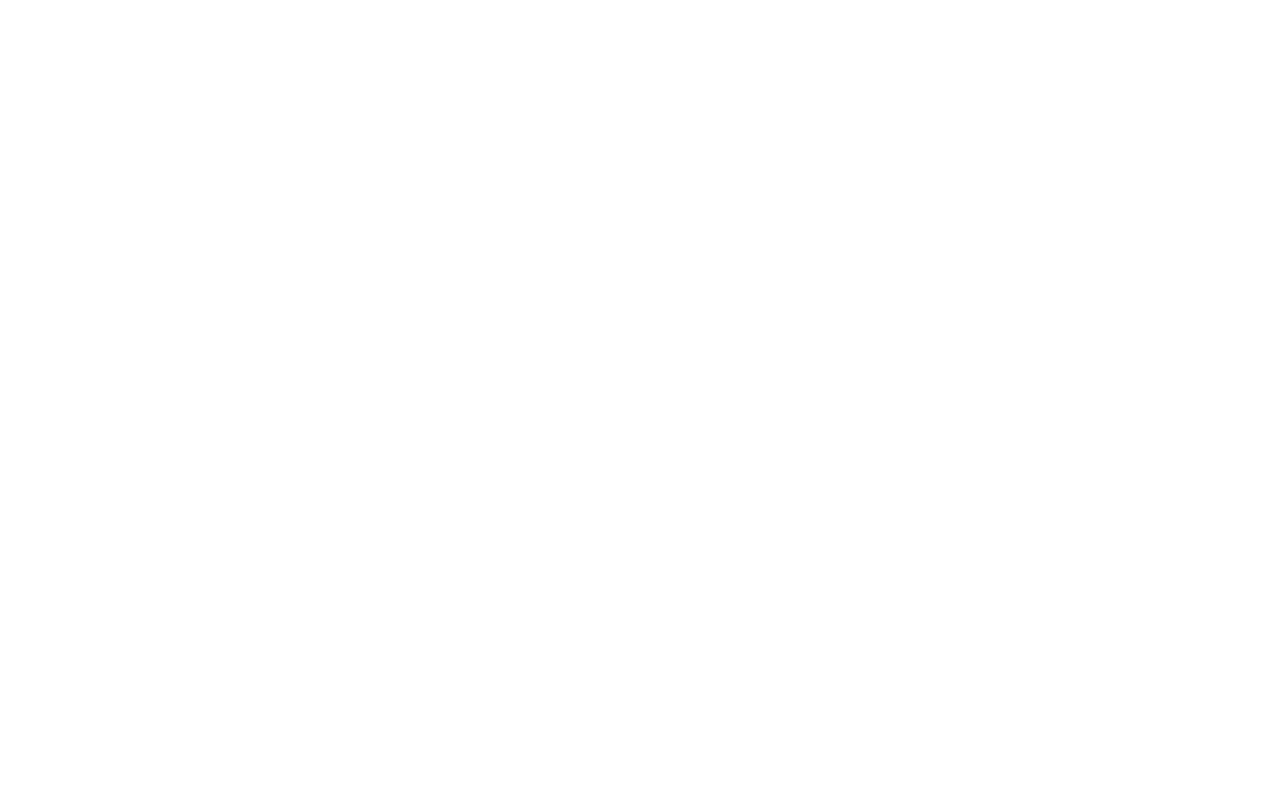
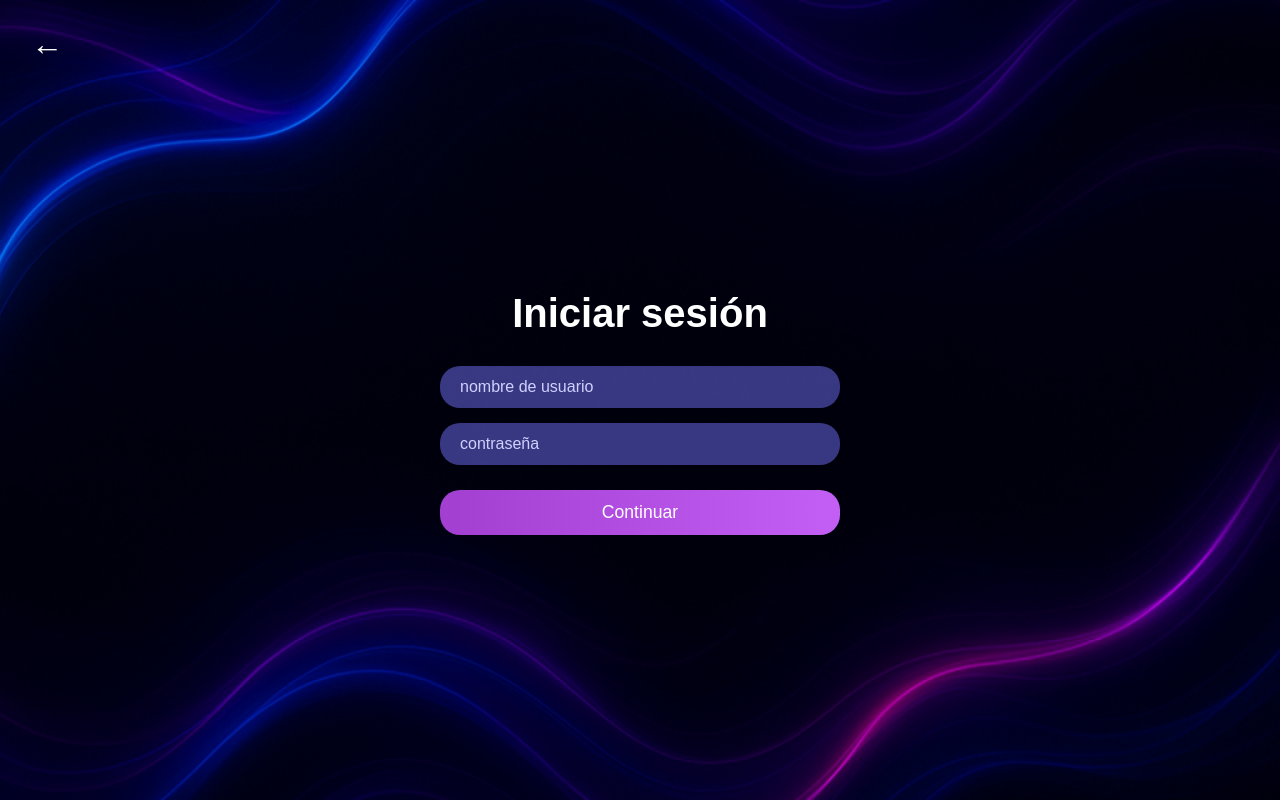
Before and after one commit to aadriaan200418/CineVerse, a React (Vite) app in the folder frontend/: page /login in a window 1280 px wide. Before the commit this address had no page. Built offline with nearby package versions, Linux system fonts and the light colour scheme.

Commit message:
Pagina de login

```diff
--- a/frontend/src/App.jsx
+++ b/frontend/src/App.jsx
@@ -7,9 +7,10 @@ import React from "react";
 // - Route: define cada ruta y qué componente se renderiza en ella
 import { BrowserRouter, Routes, Route } from "react-router-dom";
 
-// Importamos los componentes que se mostrarán en las rutas
+// Importamos las páginas que se mostrarán en las rutas
 import Index from "./pages/Index"; // Página principal
 import Register from "./pages/Register"; // Página de registro
+import Login from "./pages/Login"; // Página de inicio de sesión
 
 // Componente principal de la aplicación
 // Aquí definimos la estructura de navegación de la app
@@ -26,6 +27,9 @@ export default function App() {
         {/* Ruta "/register" que muestra el formulario de registro */}
         <Route path="/register" element={<Register />} />
 
+        {/* Ruta "/login" que muestra el formulario de inicio de sesión */}
+        <Route path="/login" element={<Login />} />
+
       </Routes>
     </BrowserRouter>
   );
--- a/frontend/src/pages/Login.jsx
+++ b/frontend/src/pages/Login.jsx
@@ -0,0 +1,40 @@
+import React from "react";
+import "../css/register.css"; // Reutilizamos los estilos del registro (puedes renombrarlo luego a "auth.css")
+import fondo from "../assets/fondo.png"; // Fondo usado en todas las pantallas
+import { useNavigate } from "react-router-dom";
+
+export default function Login() {
+  const navigate = useNavigate(); // Hook para cambiar de página (navegar entre rutas)
+
+  // Función que se ejecuta al enviar el formulario
+  const handleSubmit = (e) => {
+    e.preventDefault(); // Evita que la página se recargue al enviar el formulario
+    // Aquí podrías agregar la lógica de validación y conexión con la base de datos
+    console.log("Inicio de sesión enviado");
+  };
+
+  return (
+    <div
+      className="register-container" // Reutilizamos el mismo contenedor de Register
+      style={{ backgroundImage: `url(${fondo})` }}
+    >
+      {/* Botón para volver a la página principal */}
+      <button className="back-button" onClick={() => navigate("/")}>←</button>
+
+      {/* Título principal de la página */}
+      <h1 className="register-title">Iniciar sesión</h1>
+
+      {/* Formulario de inicio de sesión */}
+      <form className="register-form" onSubmit={handleSubmit}>
+        {/* Campo: nombre de usuario */}
+        <input type="text" placeholder="nombre de usuario" required />
+
+        {/* Campo: contraseña */}
+        <input type="password" placeholder="contraseña" required />
+
+        {/* Botón de enviar */}
+        <button type="submit" className="continue-btn">Continuar</button>
+      </form>
+    </div>
+  );
+}
```
